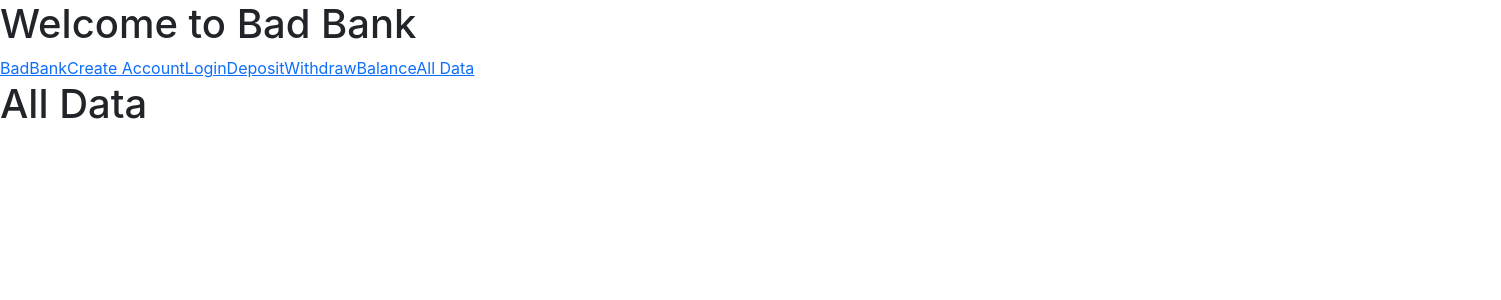
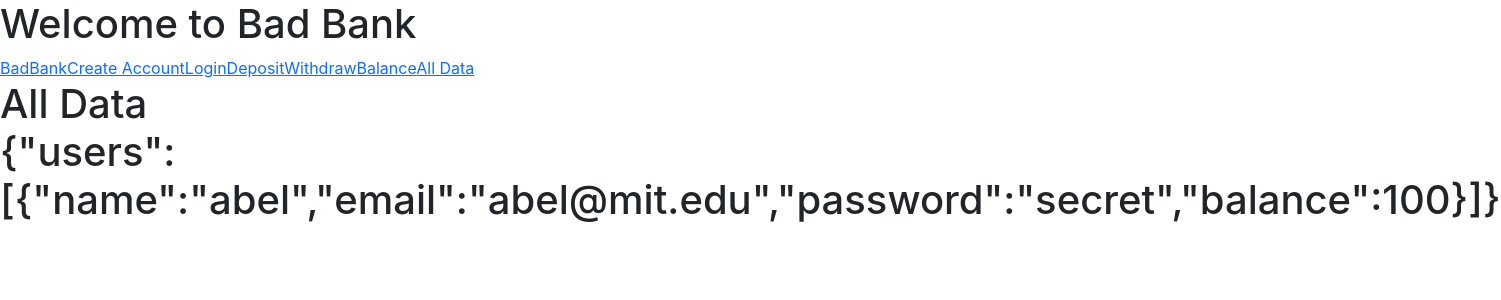
Before and after one commit to danielmarkow/banking-application, a React (Create React App) app: page /#/alldata in a window 1280 px wide. Shown: the top 300 px of the page, 1501 px wide, since content can reach past the window. Built offline with nearby package versions, Linux system fonts and the light colour scheme.

Commit message:
Band Bank Context

```diff
--- a/src/App.js
+++ b/src/App.js
@@ -8,12 +8,15 @@
 import Balance from "./components/Balance";
 import Alldata from "./components/Alldata";
 
+import {UserContext} from "./context/Context";
+
 function App() {
   return (
     <>
       <h1>Welcome to Bad Bank</h1>
       <HashRouter>
         <Navbar />
+        <UserContext.Provider value={{users: [{name: "abel", email: "abel@mit.edu", password: "secret", balance: 100}]}}>
           <Routes>
             <Route path="/" element={<Home />} />
             <Route path="/create-account" element={<CreateAccount />} />
@@ -22,8 +25,8 @@
             <Route path="/withdraw" element={<Withdraw />} />
             <Route path="/balance" element={<Balance />} />
             <Route path="/alldata" element={<Alldata />} />
-
           </Routes>
+        </UserContext.Provider>
       </HashRouter>
     </>
   );
--- a/src/components/Alldata.js
+++ b/src/components/Alldata.js
@@ -1,6 +1,13 @@
+import {useContext} from "react";
+import {UserContext} from "../context/Context";
+
 function Alldata() {
+    const ctx = useContext(UserContext);
+
     return (
-        <h1>All Data</h1>
+        <h1>All Data<br/>
+            {JSON.stringify(ctx)}
+        </h1>
     );
 }
 
--- a/src/components/Balance.js
+++ b/src/components/Balance.js
@@ -1,6 +1,13 @@
+import {useContext} from "react";
+import {UserContext} from "../context/Context";
+
 function Balance() {
+  const ctx = useContext(UserContext);
+
   return (
-    <h1>Balance</h1>
+    <h1>Balance<br/>
+      {JSON.stringify(ctx)}
+    </h1>
   );
 }
 
--- a/src/components/CreateAccount.js
+++ b/src/components/CreateAccount.js
@@ -1,6 +1,12 @@
+import {useContext} from "react";
+import {UserContext} from "../context/Context";
+
 function CreateAccount() {
+  const ctx = useContext(UserContext);
   return (
-      <h1>Create Account</h1>
+      <h1>Create Account<br/>
+        {JSON.stringify(ctx)}
+      </h1>
   );
 }
 
--- a/src/components/Deposit.js
+++ b/src/components/Deposit.js
@@ -1,6 +1,13 @@
+import {useContext} from "react";
+import {UserContext} from "../context/Context";
+
 function Deposit() {
+  const ctx = useContext(UserContext);
+
   return (
-      <h1>Deposit</h1>
+      <h1>Deposit<br />
+        {JSON.stringify(ctx)}
+      </h1>
   );
 }
 
--- a/src/components/Home.js
+++ b/src/components/Home.js
@@ -1,6 +1,13 @@
+import {useContext} from "react";
+import {UserContext} from "../context/Context";
+
 function Home() {
+  const ctx = useContext(UserContext);
+
   return (
-      <h1>Bad Bank Home</h1>
+      <h1>Bad Bank Home<br/>
+        {JSON.stringify(ctx)}
+      </h1>
   );
 }
 
--- a/src/components/Withdraw.js
+++ b/src/components/Withdraw.js
@@ -1,6 +1,13 @@
+import {useContext} from "react";
+import {UserContext} from "../context/Context";
+
 function Withdraw() {
+  const ctx = useContext(UserContext);
+
   return (
-      <h1>Withdraw</h1>
+      <h1>Withdraw<br />
+        {JSON.stringify(ctx)}
+      </h1>
   );
 }
 
--- a/src/context/Context.js
+++ b/src/context/Context.js
@@ -0,0 +1,5 @@
+import {createContext} from "react";
+
+const UserContext = createContext(null);
+
+export {UserContext};
```
Lines whose indentation alone changed are shown as unchanged.
